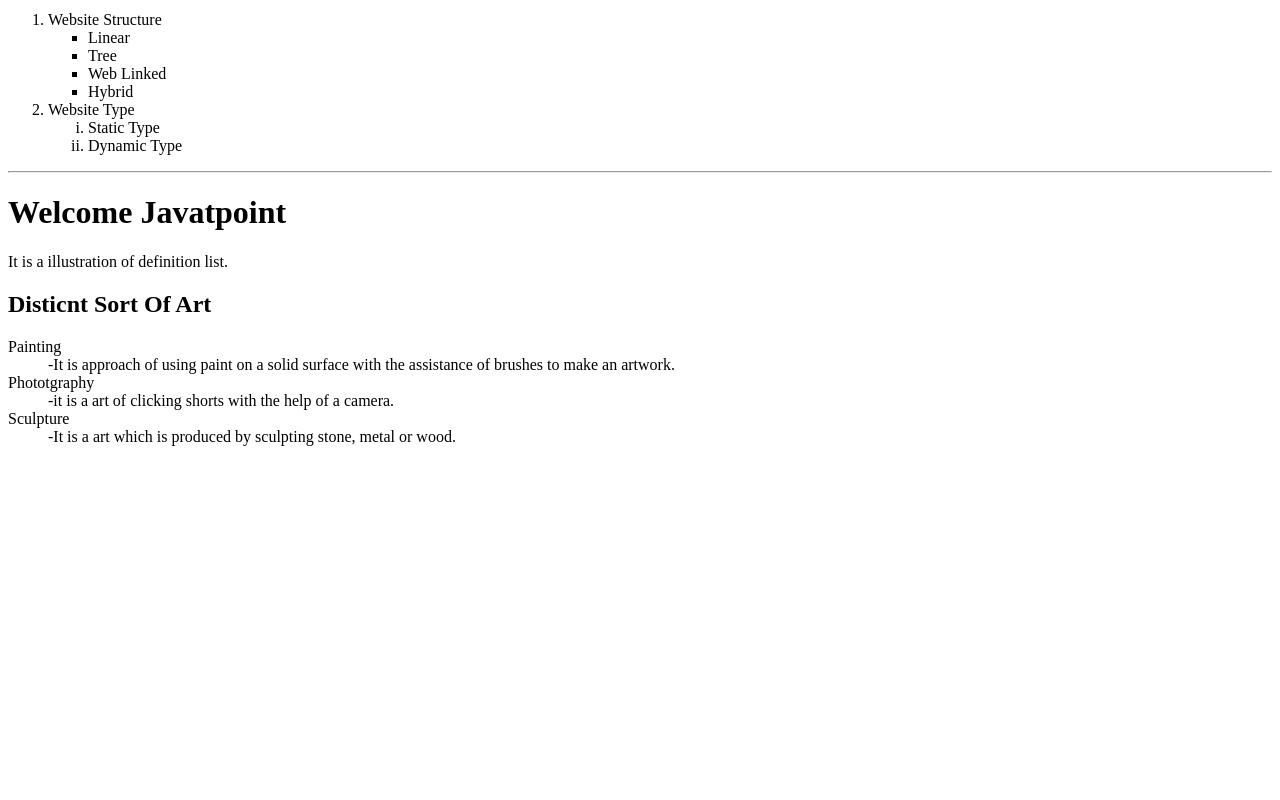
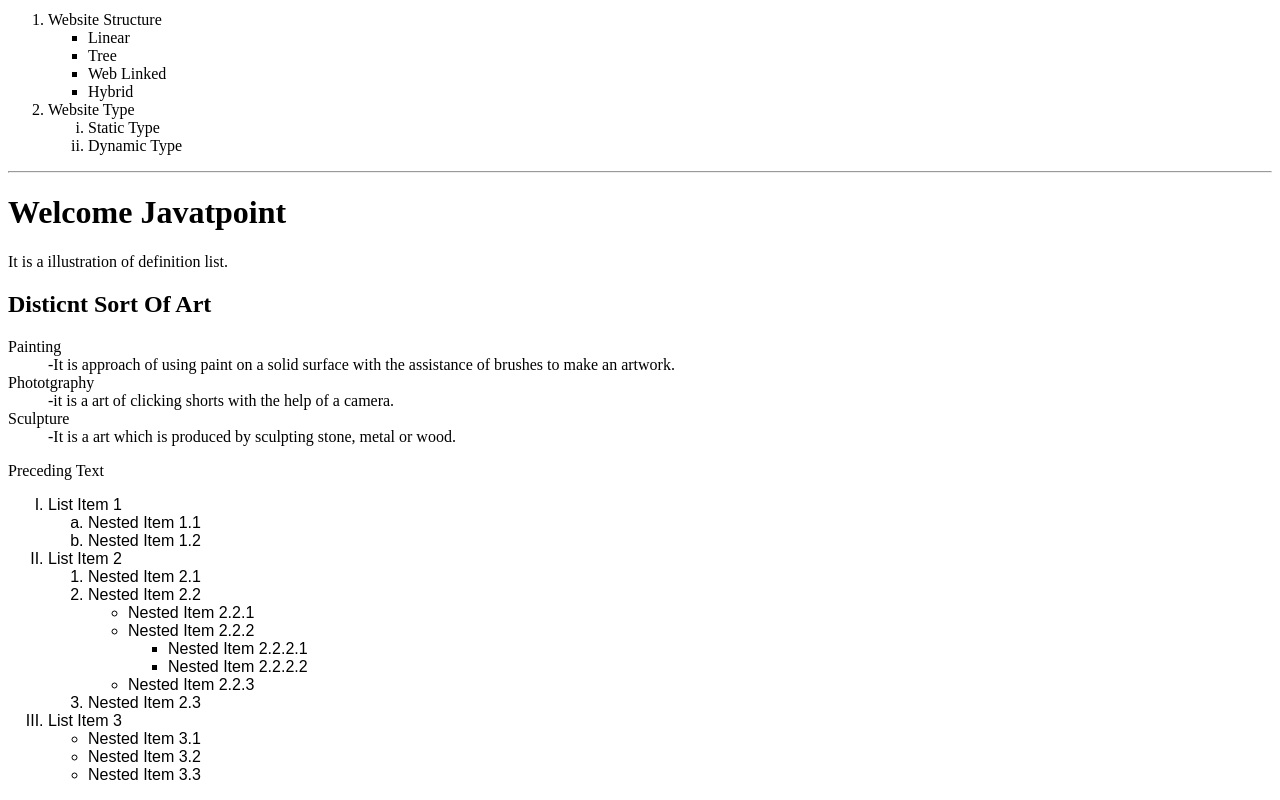
Before and after one commit to umarprogrammer19/Web-Dev-Online, a plain HTML site: page HTML/Lists/index.html in a window 1280 px wide. Shown: the part 710-1510 px from the top of the page. Before the commit the page ends 1172 px from the top, so only its background shows below. Drawn offline with Linux system fonts and the light colour scheme.

Commit message:
Listes Updated

```diff
--- a/HTML/Lists/index.html
+++ b/HTML/Lists/index.html
@@ -110,6 +110,41 @@
         <dd>-It is a art which is produced by sculpting stone, metal or wood.</dd>
     </dl>
 
+    <p>Preceding Text</p>
+    <ol style="list-style-type: upper-roman; font-family: sans-serif;">
+        <li>List Item 1
+            <ol style="list-style-type: lower-alpha;">
+                <li>Nested Item 1.1</li>
+                <li>Nested Item 1.2</li>
+            </ol>
+        </li>
+        <li>List Item 2
+            <ol>
+                <li>Nested Item 2.1</li>
+                <li>Nested Item 2.2
+                    <ul style="list-style-type: circle;">
+                        <li>Nested Item 2.2.1</li>
+                        <li>Nested Item 2.2.2
+                            <ul>
+                                <li>Nested Item 2.2.2.1</li>
+                                <li>Nested Item 2.2.2.2</li>
+                            </ul>
+                        </li>
+                        <li>Nested Item 2.2.3</li>
+                    </ul>
+                </li>
+                <li>Nested Item 2.3</li>
+            </ol>
+        </li>
+        <li>List Item 3
+            <ul>
+                <li>Nested Item 3.1</li>
+                <li>Nested Item 3.2</li>
+                <li>Nested Item 3.3</li>
+            </ul>
+        </li>
+    </ol>
+
 </body>
 
 </html>
```
